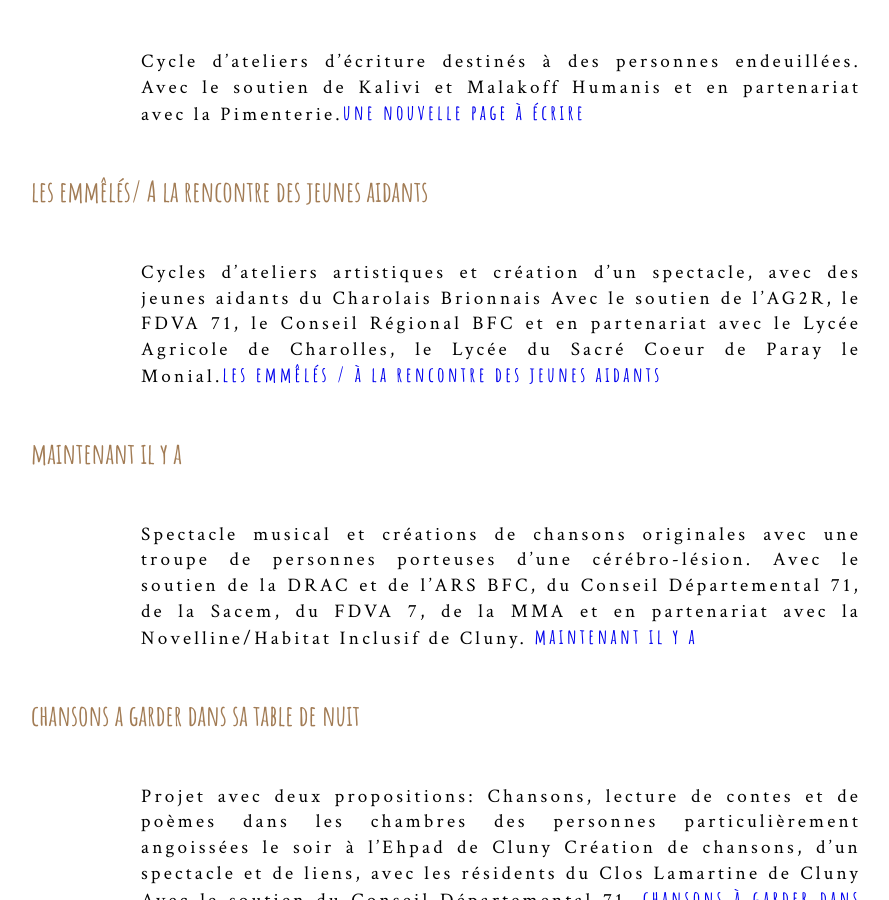
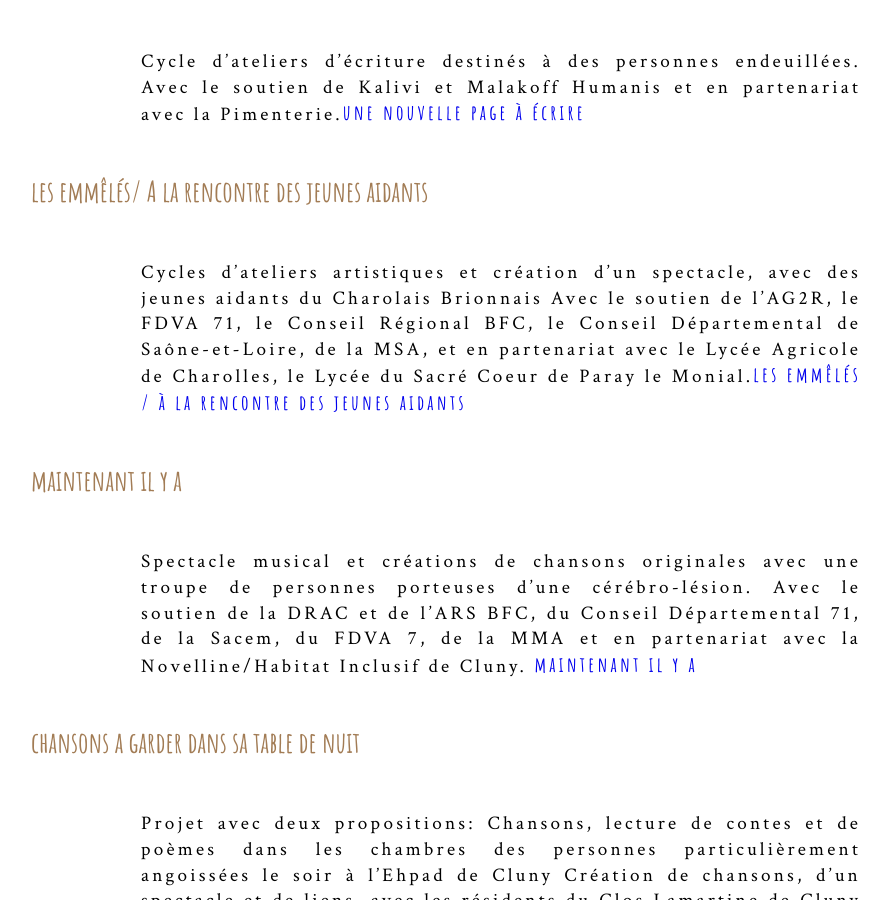
Before and after one commit to leshnik/revertouthaut, a Jekyll site: the page built from projets-en-cours-2024.md, in a window 1280 px wide and 900 px high, scrolled down 1190 px. Shown: the whole window, without its empty margins (139-1028 px from the left). Built offline with Jekyll 4.4.1, drawn with Linux system fonts in a browser that asks for light colours.

Commit message:
en cours JA Conseil Dép

```diff
--- a/projets-en-cours-2024.md
+++ b/projets-en-cours-2024.md
@@ -24,7 +24,7 @@ Avec le soutien de Kalivi et Malakoff Humanis et en partenariat avec la Pimenter
 
 <h3>les emmêlés/ A la rencontre des jeunes aidants</h3>
 <p class="intro-text">Cycles d’ateliers artistiques et création d’un spectacle, avec des jeunes aidants du Charolais Brionnais
-Avec le soutien de l’AG2R, le FDVA 71, le Conseil Régional BFC et en partenariat avec le Lycée Agricole de Charolles, le Lycée du Sacré Coeur de Paray le Monial.<a href="jeunes-aidants">les emmêlés / à la rencontre des jeunes aidants</a></p>
+Avec le soutien de l’AG2R, le FDVA 71, le Conseil Régional BFC, le Conseil Départemental de Saône-et-Loire, de la MSA, et en partenariat avec le Lycée Agricole de Charolles, le Lycée du Sacré Coeur de Paray le Monial.<a href="jeunes-aidants">les emmêlés / à la rencontre des jeunes aidants</a></p>
 
 <h3>maintenant il y a</h3>
 <p class="intro-text">Spectacle musical et créations de chansons originales avec une troupe de personnes porteuses d’une cérébro-lésion.
```
